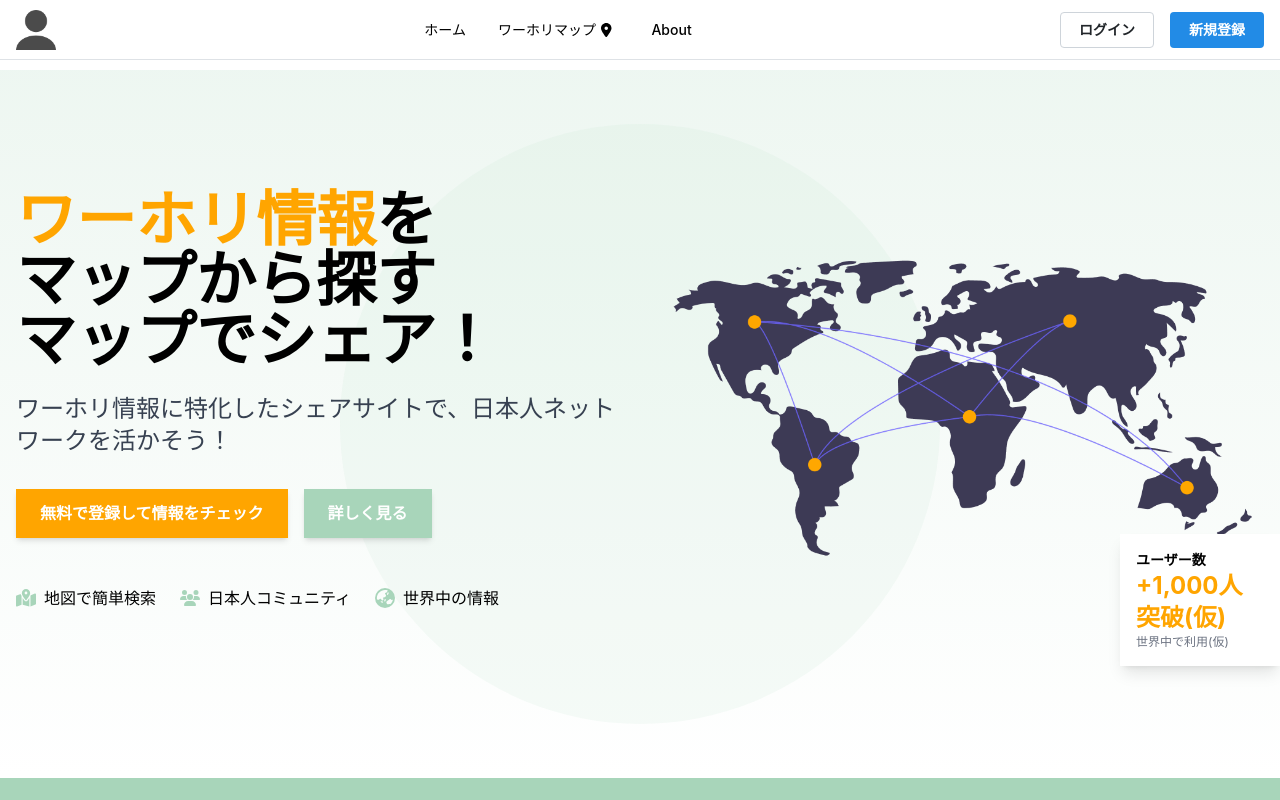
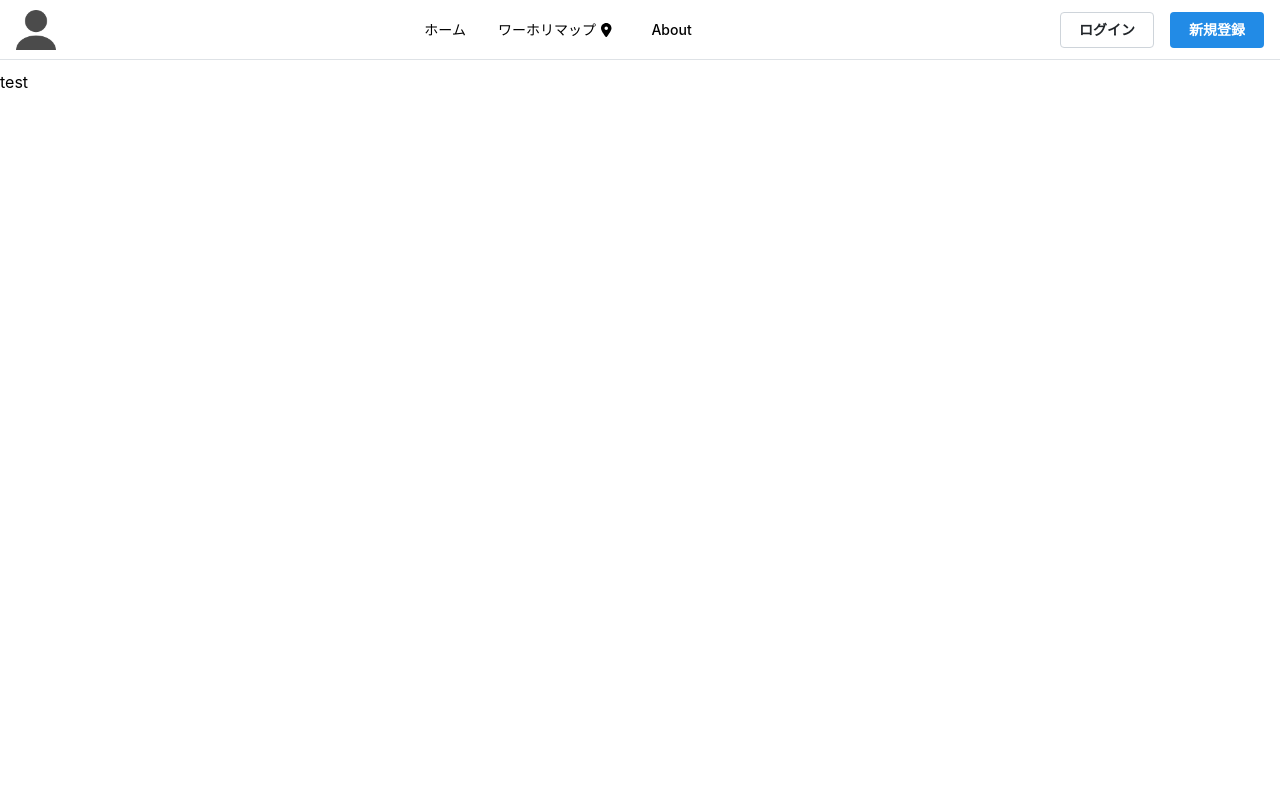
Before and after one commit to kohei-frontend/waholi-base, a Next.js app: page / in a window 1280 px wide. Shown: the top 800 px of the page. Built offline with nearby package versions, Linux system fonts and the light colour scheme.

Commit message:
fix: 一旦中身修正するために非表示にする

```diff
--- a/app/_features/home/index.tsx
+++ b/app/_features/home/index.tsx
@@ -1,16 +1,17 @@
 import React from "react";
-import CtaSection from "./ctaSection";
-import Hero from "./hero";
-import HowToUse from "./howToUse";
-import Issue from "./issue";
+// import CtaSection from "./ctaSection";
+// import Hero from "./hero";
+// import HowToUse from "./howToUse";
+// import Issue from "./issue";
 
 export default function HomeFeature() {
 	return (
 		<div>
-			<Hero />
+			{/* <Hero />
 			<Issue />
 			<HowToUse />
-			<CtaSection />
+			<CtaSection /> */}
+			test
 		</div>
 	);
 }
```
